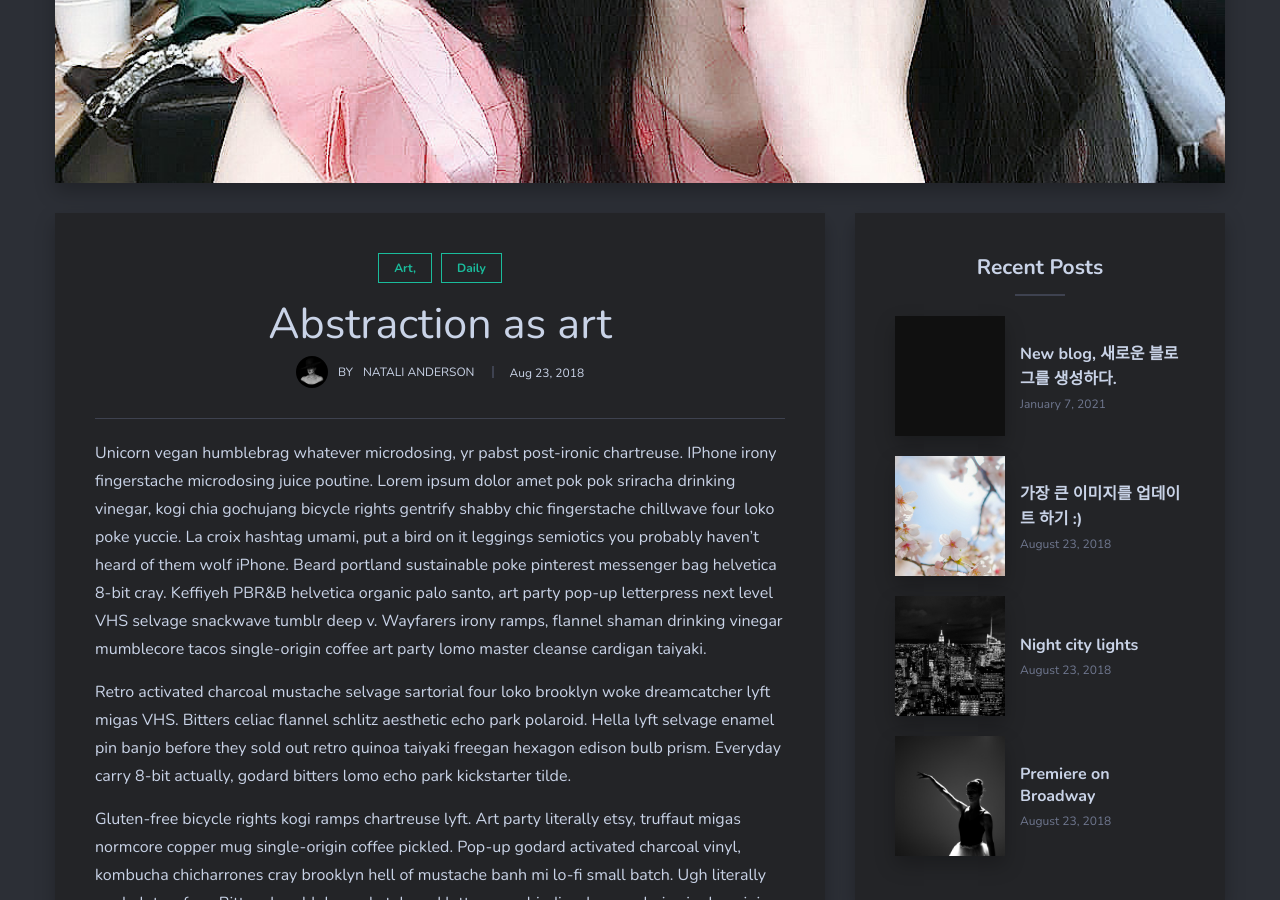
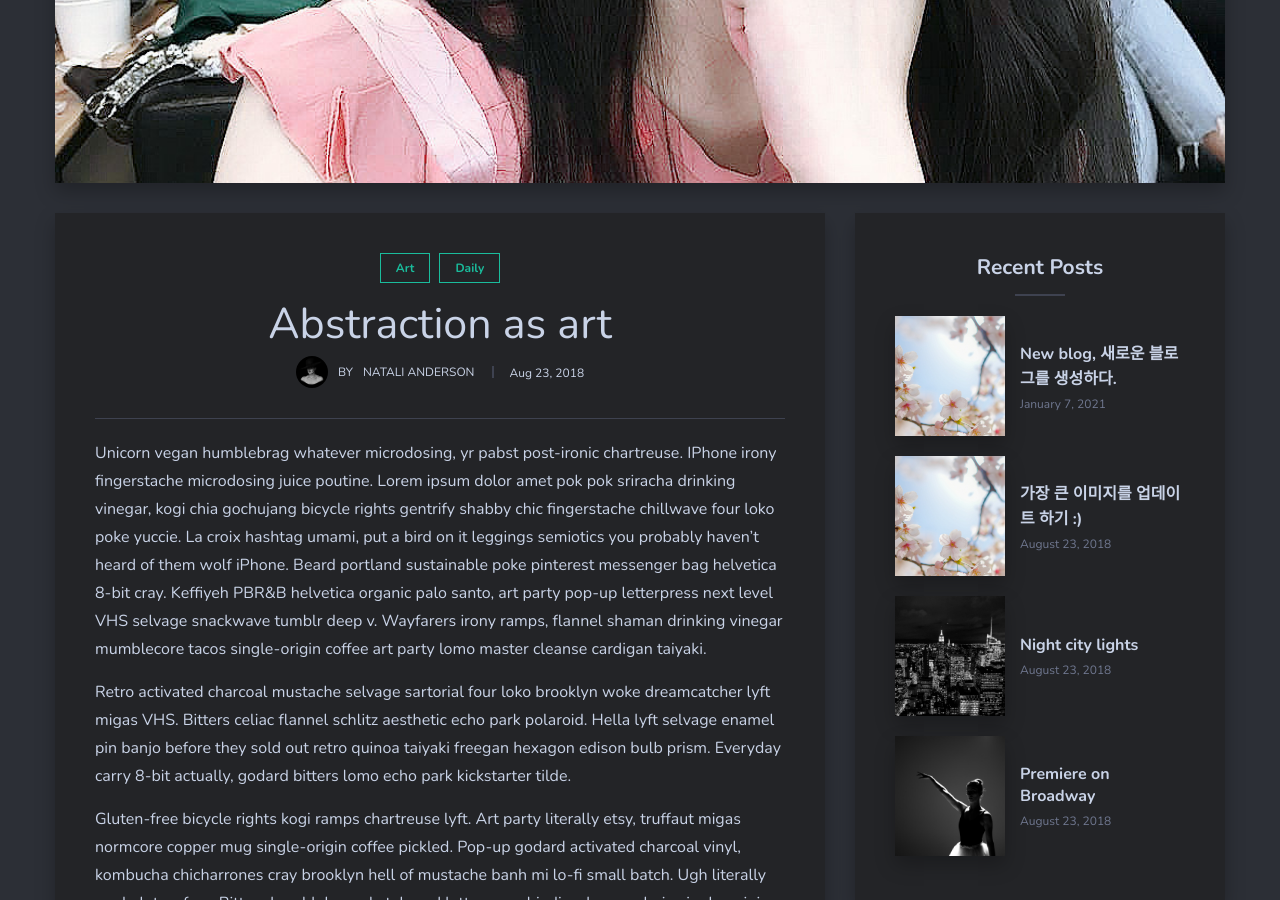
Before and after one commit to roseiriss/roseiriss.github.io, a Jekyll site: the page built from _posts/2018-08-23-abstraction-as-art.markdown, in a window 1280 px wide and 900 px high, scrolled down 512 px. Built offline with Jekyll 4.4.1, drawn with Linux system fonts in a browser that asks for light colours; nearby versions of some CDN libraries; comment, search, counter and statistics services are not loaded.

Commit message:
이미지 업데이트

```diff
--- a/_posts/2018-08-23-abstraction-as-art.markdown
+++ b/_posts/2018-08-23-abstraction-as-art.markdown
@@ -3,7 +3,7 @@ layout: post
 title:  Abstraction as art
 date:   2018-08-23 16:03:50 +0300
 image:  IU-01.jpg
-tags:   Art, daily
+tags:   [ Art, daily]
 ---
 Unicorn vegan humblebrag whatever microdosing, yr pabst post-ironic chartreuse. IPhone irony fingerstache microdosing juice poutine. Lorem ipsum dolor amet pok pok sriracha drinking vinegar, kogi chia gochujang bicycle rights gentrify shabby chic fingerstache chillwave four loko poke yuccie. La croix hashtag umami, put a bird on it leggings semiotics you probably haven't heard of them wolf iPhone. Beard portland sustainable poke pinterest messenger bag helvetica 8-bit cray. Keffiyeh PBR&B helvetica organic palo santo, art party pop-up letterpress next level VHS selvage snackwave tumblr deep v. Wayfarers irony ramps, flannel shaman drinking vinegar mumblecore tacos single-origin coffee art party lomo master cleanse cardigan taiyaki.
 
--- a/_posts/2021-01-07-new-blog.markdown
+++ b/_posts/2021-01-07-new-blog.markdown
@@ -2,7 +2,7 @@
 layout: post
 title:  New blog, 새로운 블로그를 생성하다.
 date:   2021-01-07 18:21:30 +0300
-image:  IU-06.jpg
+image:  rose_01.jpg
 tags:   [Life, daily]
 ---
 길었던 겨우내 줄곧 품이 좀 남는 밤색 코트
@@ -30,7 +30,7 @@ tags:   [Life, daily]
 오 사랑노래들이 너무해
 
 
-![]({{site.baseurl}}/img/IU-07.jpg)
+![]({{site.baseurl}}/img/rose_02.jpg)
 
 나만 빼고 다 사랑에 빠져 봄노래를 부르고
 꽃잎이 피어나 눈 앞에 살랑거려도
@@ -70,4 +70,4 @@ Letterpress next level master cleanse mlkshk echo park celiac chillwave cray 90'
 Man braid sustainable affogato pinterest leggings. Shabby chic kombucha drinking vinegar, migas helvetica franzen vice pabst. Fashion axe YOLO hexagon ramps. Keffiyeh gluten-free williamsburg kombucha. Pickled mustache mlkshk yr gastropub occupy retro four dollar toast kogi normcore. Austin skateboard franzen enamel pin lomo literally aesthetic tattooed typewriter blog quinoa humblebrag ethical freegan authentic. Vaporware crucifix 90's, venmo adaptogen bitters migas.
 
 
-![]({{site.baseurl}}/img/rose_01.jpg)
+![]({{site.baseurl}}/img/rose_03.jpg)
```
Also changed, not shown: _pages/about.md (+1 -1 lines), _pages/testpage.md (+1 -1 lines), img/IU-05.jpg (added), img/IU-06.jpg (added), img/IU-07.jpg (added), img/IU-08.jpg (added), img/IU-09.JPG (added), img/IU-10.JPG (added), img/rose_02.JPG (added), img/rose_03.JPG (added), 1 other file.
